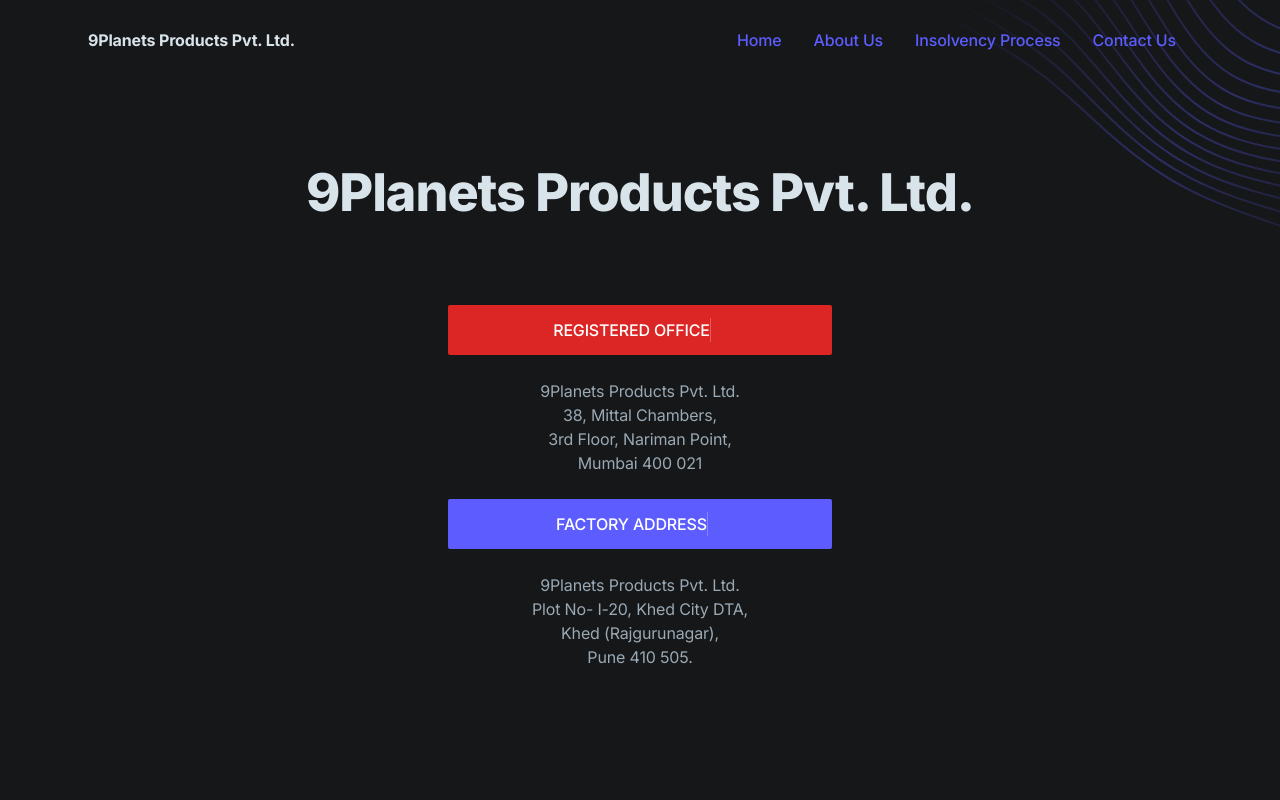
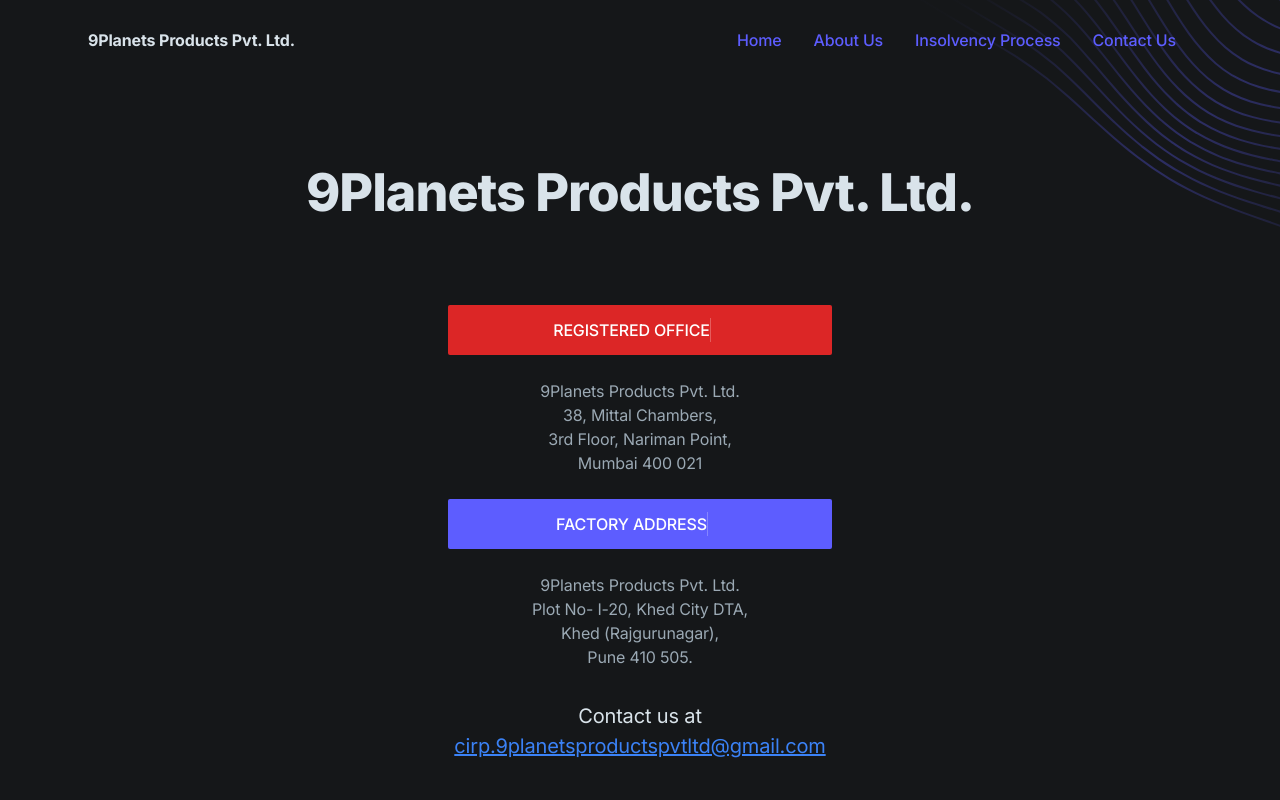
Before and after one commit to works-nikhil/cirp9planets, a Next.js app: page /contactus in a window 1280 px wide. Shown: the top 800 px of the page. Built offline with nearby package versions, Linux system fonts and the light colour scheme.

Commit message:
"email attached"

```diff
--- a/app/(auth)/contactus/page.tsx
+++ b/app/(auth)/contactus/page.tsx
@@ -54,6 +54,10 @@
                   </div>
                 </div>
 
+                <div class="text-center">
+                  <p class="text-xl mb-4 mt-8">Contact us at <a href="mailto:cirp.9planetsproductspvtltd@gmail.com" class="text-blue-500 underline">cirp.9planetsproductspvtltd@gmail.com</a></p>
+                </div>
+
             </div>
 
           </div>
```
